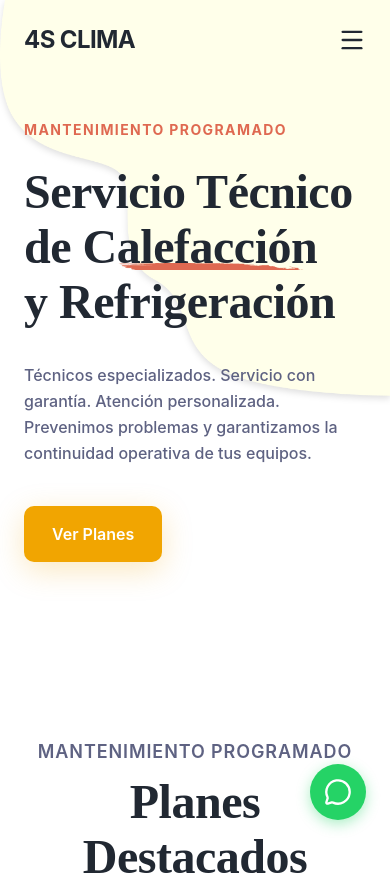
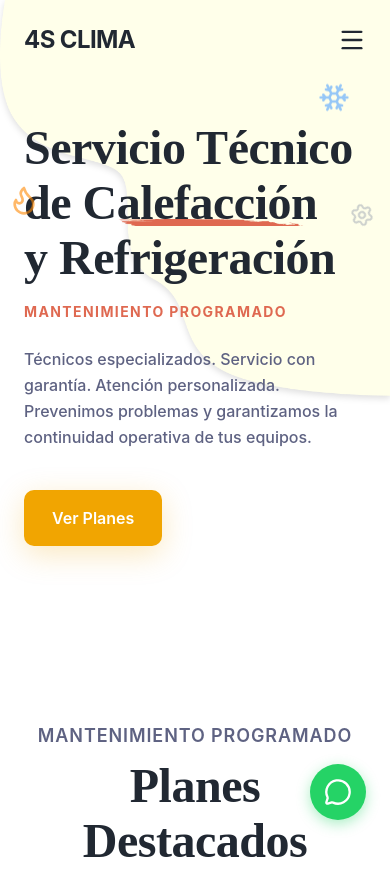
Before and after one commit to OnlyAlayy/cuatroese, a React (Vite) app: page / in a window 390 px wide. Shown: the top 875 px of the page. Built offline with nearby package versions, Linux system fonts and the light colour scheme; a web font is replaced by a local one.

Commit message:
Enhance mobile hero visual impact with animated floating icons and text reordering

```diff
--- a/src/components/Hero.jsx
+++ b/src/components/Hero.jsx
@@ -1,4 +1,4 @@
-
+import { Snowflake, Flame, Settings } from 'lucide-react'
 
 const Hero = () => {
   return (
@@ -6,12 +6,18 @@ const Hero = () => {
       <div className="grid grid-cols-1 md:grid-cols-2 gap-10 items-center">
 
         {/* Left content */}
-        <div className="relative z-10">
-          <p className="text-sm font-bold text-[#DF6951] tracking-widest uppercase mb-6">
+        <div className="relative z-10 flex flex-col">
+          {/* Subtitle Desktop */}
+          <p className="hidden md:block text-sm font-bold text-[#DF6951] tracking-widest uppercase mb-6">
             Mantenimiento Programado
           </p>
 
-          <h1 className="font-heading mb-8 text-[3rem] leading-tight">
+          <h1 className="font-heading mb-4 md:mb-8 text-[3rem] leading-tight relative">
+            {/* Floating Icons Mobile */}
+            <Snowflake className="absolute -top-8 right-4 w-8 h-8 text-blue-400 opacity-60 md:hidden animate-[bounce_3s_ease-in-out_infinite]" />
+            <Flame className="absolute bottom-16 -left-4 w-8 h-8 text-orange-400 opacity-60 md:hidden animate-[bounce_4s_ease-in-out_infinite]" />
+            <Settings className="absolute top-1/2 -right-2 w-6 h-6 text-gray-400 opacity-50 md:hidden animate-[spin_6s_linear_infinite]" />
+
             Servicio Técnico de{' '}
             <span className="relative inline-block">
               <span className="relative z-10">Calefacción</span>
@@ -21,6 +27,11 @@ const Hero = () => {
             y Refrigeración
           </h1>
 
+          {/* Subtitle Mobile */}
+          <p className="md:hidden text-sm font-bold text-[#DF6951] tracking-widest uppercase mb-6">
+            Mantenimiento Programado
+          </p>
+
           <p className="text-[#5E6282] text-base leading-relaxed max-w-md mb-10 font-medium">
             Técnicos especializados. Servicio con garantía. Atención personalizada.
             Prevenimos problemas y garantizamos la continuidad operativa de tus equipos.
@@ -28,7 +39,7 @@ const Hero = () => {
 
           {/* CTAs */}
           <div className="flex items-center gap-8">
-            <a href="#planes" className="btn-cta" tabIndex={0} aria-label="Ver Planes">
+            <a href="#planes" className="btn-cta relative z-20" tabIndex={0} aria-label="Ver Planes">
               Ver Planes
             </a>
           </div>
```
